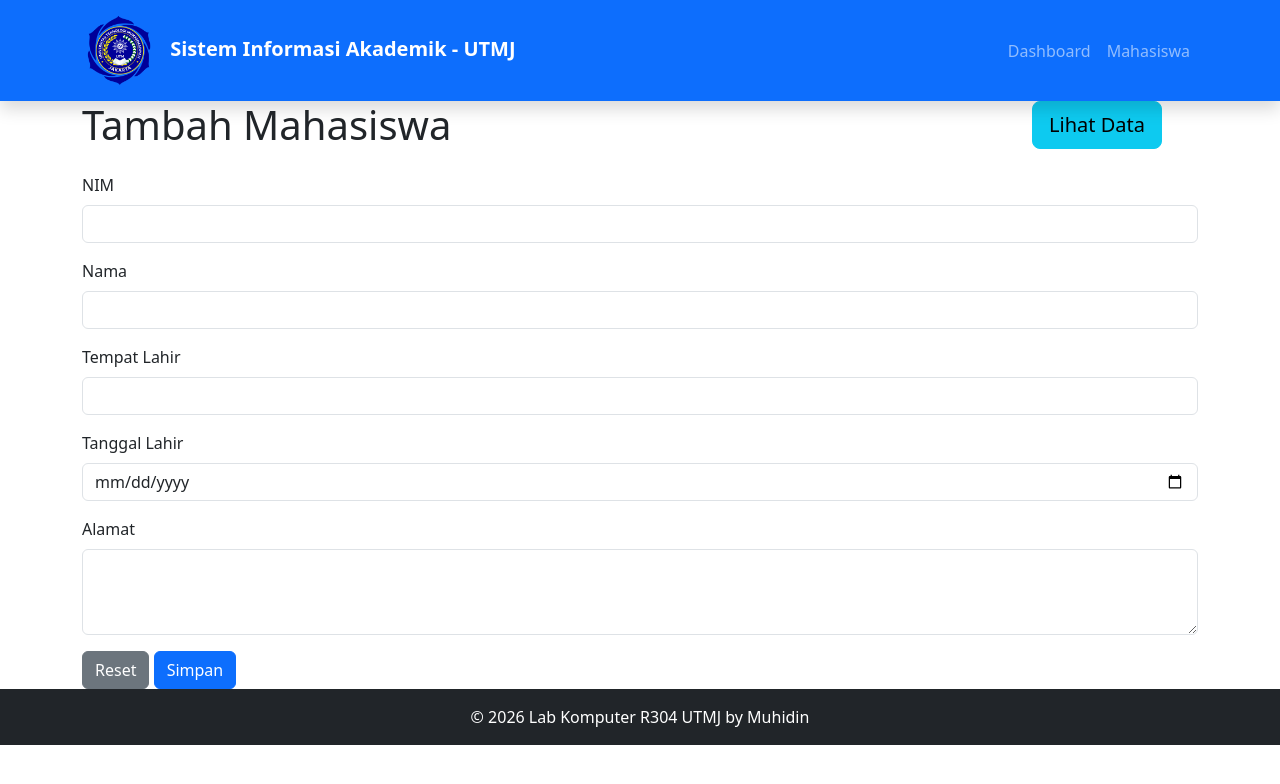
After one commit to muhidinutmj/ci4, a CodeIgniter 4 app: the page made by app/Views/student/create.php in a window 1280 px wide. The commit adds this page. Shown: the top 784 px of the page. Run offline with PHP 8.4 and a stand-in for CodeIgniter, Linux system fonts and the light colour scheme; the template is opened without the code that fills it, so the values that code supplies are empty; some libraries are stand-ins or nearby versions.

Commit message:
create students

```diff
--- a/app/Config/Routes.php
+++ b/app/Config/Routes.php
@@ -8,3 +8,5 @@ use CodeIgniter\Router\RouteCollection;
 $routes->get('/', 'Home::index');
 $routes->get('/halo', 'Halo::index');
 $routes->get('/student', 'StudentController::index');
+$routes->get('/student/create', 'StudentController::create');
+$routes->post('/student/save', 'StudentController::save');
--- a/app/Views/layout/nav.php
+++ b/app/Views/layout/nav.php
@@ -1,7 +1,7 @@
 <nav class="navbar navbar-expand-lg navbar-dark bg-primary shadow">
     <div class="container">
         <a href="." class="navbar-brand fw-bold">
-            <img src="utmj.png" alt="Logo" class="me-2" style="height: 75px;">
+            <img src="<?= base_url() ?>utmj.png" alt="Logo" class="me-2" style="height: 75px;">
             Sistem Informasi Akademik - UTMJ
         </a>
         <button class="navbar-toggler" type="button" data-bs-toggle="collapse" data-bs-target="#navbarNav" aria-controls="navbarNav" aria-expanded="false" aria-label="Toggle navigation">
@@ -13,7 +13,7 @@
                     <a href="." class="nav-link <?= ($title == 'Dashboard') ? 'active' : '' ?>">Dashboard</a>
                 </li>
                 <li class="nav-item">
-                    <a href="<?= base_url('mahasiswa') ?>" class="nav-link <?= ($title == 'Mahasiswa') ? 'active' : '' ?>">Mahasiswa</a>
+                    <a href="<?= base_url('student') ?>" class="nav-link <?= ($title == 'Mahasiswa') ? 'active' : '' ?>">Mahasiswa</a>
                 </li>
             </ul>
         </div>
--- /dev/null
+++ b/app/Views/student/create.php
@@ -0,0 +1,38 @@
+<?= $this->extend('layout/template'); ?>
+
+<?= $this->section('content'); ?>
+<div class="row">
+    <div class="col-10">
+        <h1 class="mb-4">Tambah Mahasiswa</h1>
+    </div>
+    <div class="col-2">
+        <a href="<?=base_url()?>student/index" class="btn btn-info btn-lg">Lihat Data</a>
+    </div>
+    <div class="col-12">
+        <form action="<?=base_url()?>student/save" method="post">
+            <div class="mb-3">
+                <label for="nim" class="form-label">NIM</label>
+                <input type="number" class="form-control" id="nim" name="nim" required>
+            </div>
+            <div class="mb-3">
+                <label for="name" class="form-label">Nama</label>
+                <input type="text" class="form-control" id="name" name="name" required>
+            </div>
+            <div class="mb-3">
+                <label for="pob" class="form-label">Tempat Lahir</label>
+                <input type="text" class="form-control" id="pob" name="pob" required>
+            </div>
+            <div class="mb-3">
+                <label for="dob" class="form-label">Tanggal Lahir</label>
+                <input type="date" class="form-control" id="dob" name="dob" required>
+            </div>
+            <div class="mb-3">
+                <label for="address" class="form-label">Alamat</label>
+                <textarea class="form-control" id="address" name="address" rows="3" required></textarea>
+            </div>
+            <button type="reset" class="btn btn-secondary">Reset</button>
+            <button type="submit" class="btn btn-primary">Simpan</button>
+        </form>
+    </div>
+</div>
+<?= $this->endSection(); ?>
```
Also changed, not shown: app/Controllers/StudentController.php (+22 -0 lines), app/Views/student/index.php (+6 -1 lines), README.md.
